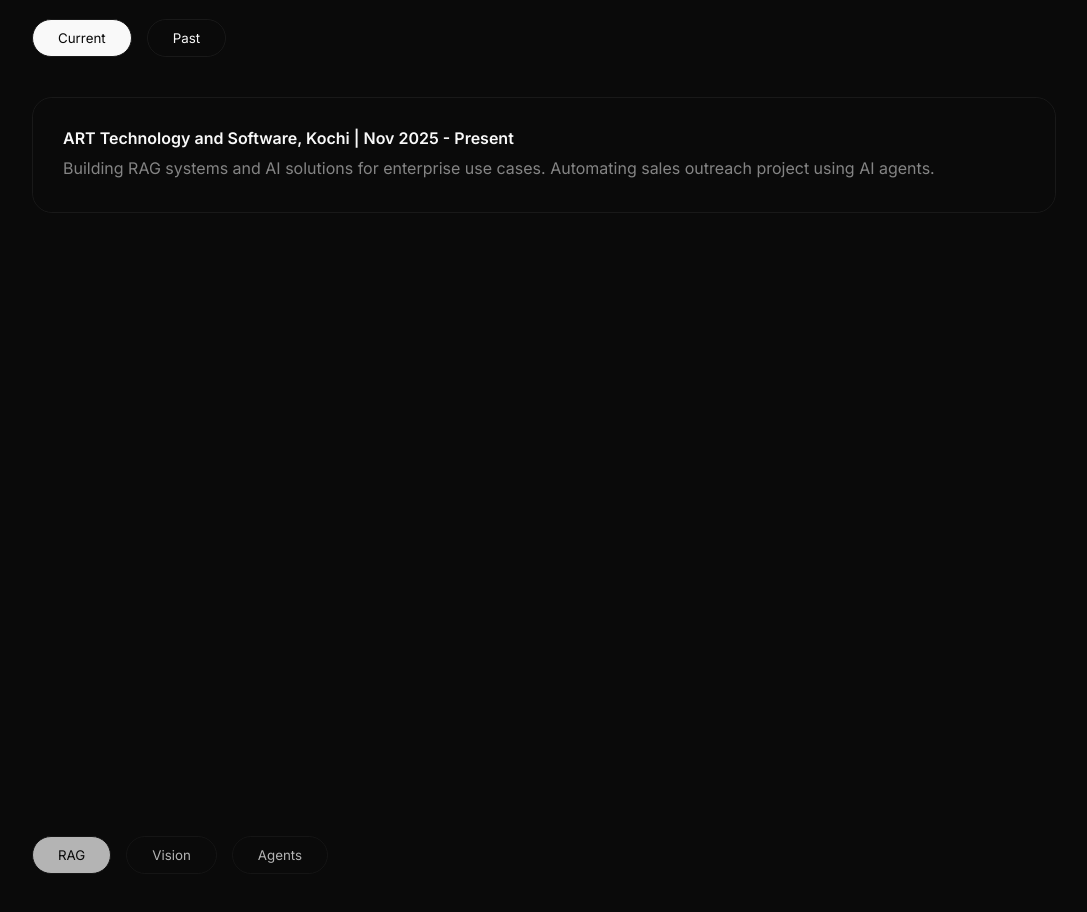
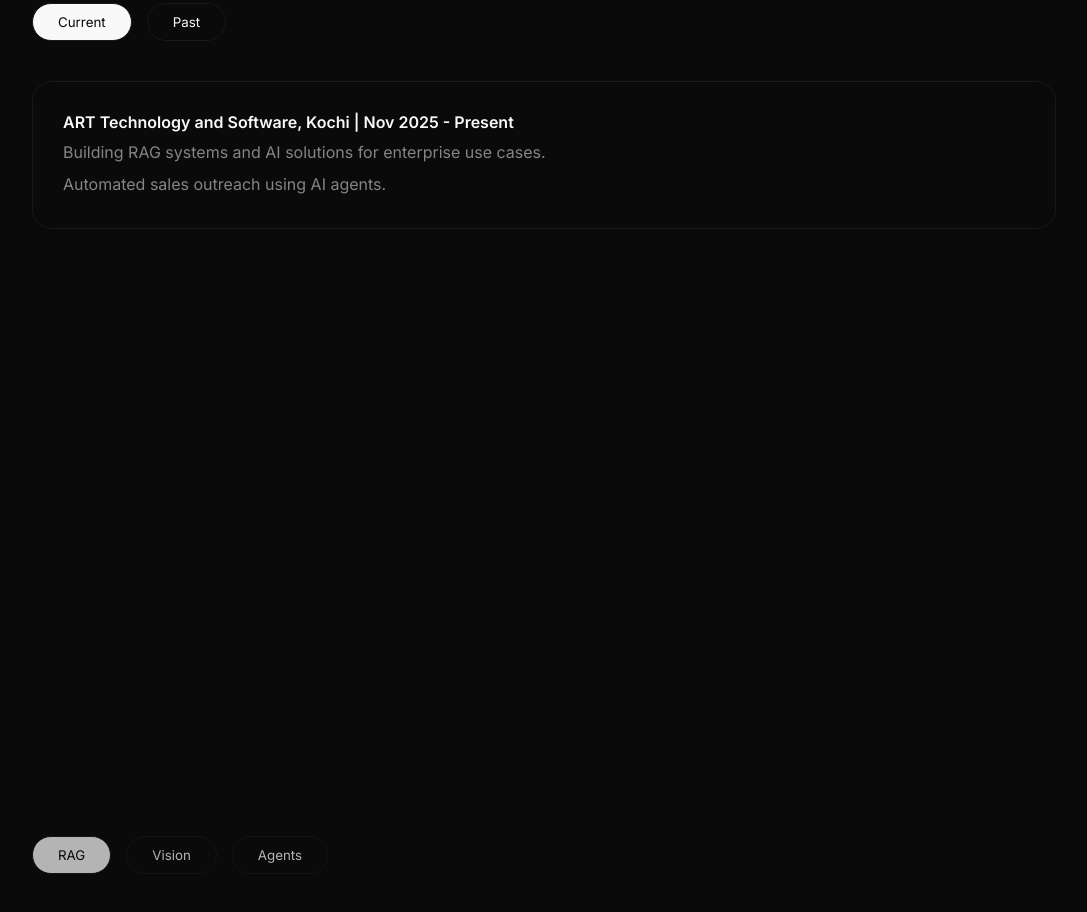
Before and after one commit to AliazJohn/portfolio, a plain HTML site: page index.html in a window 1280 px wide. Shown: the part 1874-2786 px from the top of the page, without its empty margins (96-1183 px from the left). Drawn offline with Linux system fonts and the light colour scheme.

Commit message:
line gaps corrected

```diff
--- a/index.html
+++ b/index.html
@@ -151,6 +151,14 @@
 .work-desc, .college {
   color: var(--gray);
   line-height: 1.6;
+}
+
+.work-desc p {
+  margin-bottom: 6px;
+}
+
+.work-desc p:last-child {
+  margin-bottom: 0;
 }
 
 .social-icons {
@@ -311,7 +319,10 @@
     <div class="card">
       <div class="work-item">
         <div class="company"><a href="https://artechsoft.com/" target="_blank">ART Technology and Software</a>, Kochi | Nov 2025 - Present</div>
-        <div class="work-desc">Building RAG systems and AI solutions for enterprise use cases. Automating sales outreach project using AI agents.</div>
+        <div class="work-desc">
+          <p>Building RAG systems and AI solutions for enterprise use cases.</p>
+          <p>Automated sales outreach using AI agents.</p>
+        </div>
       </div>
     </div>
   </div>
```
